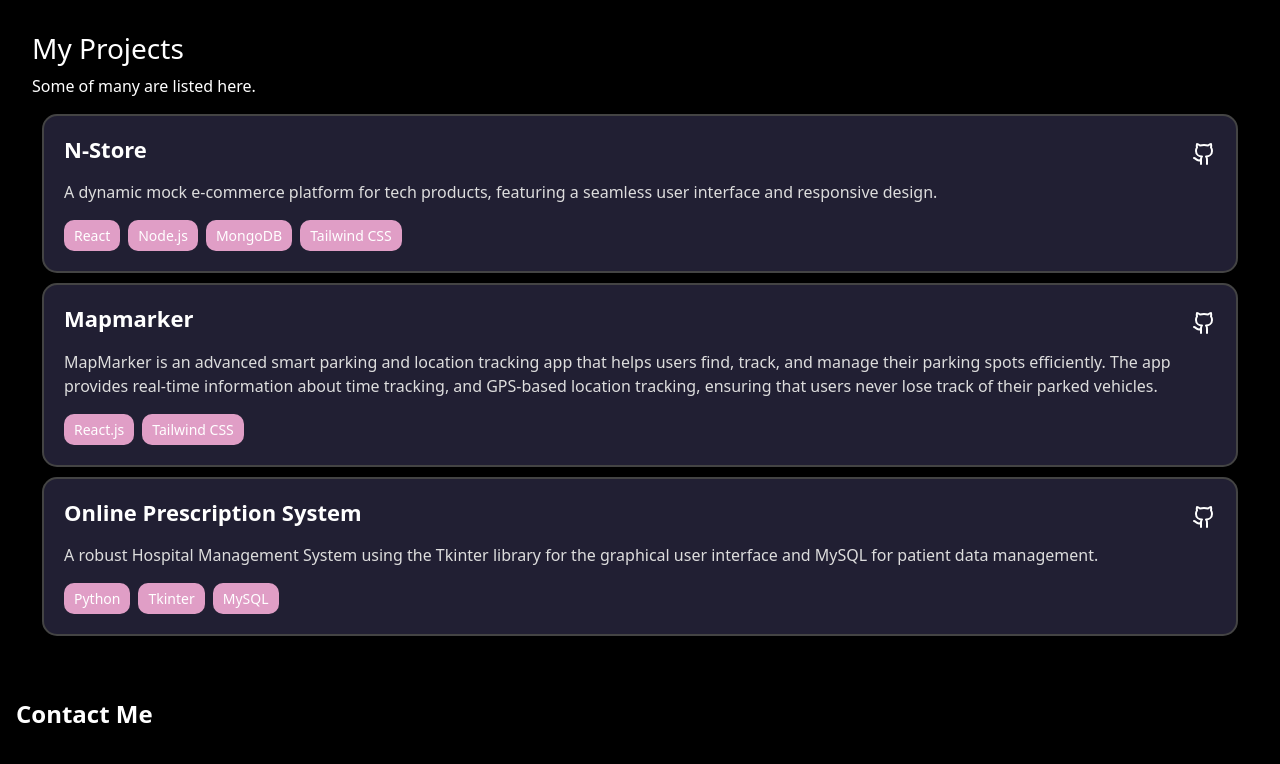
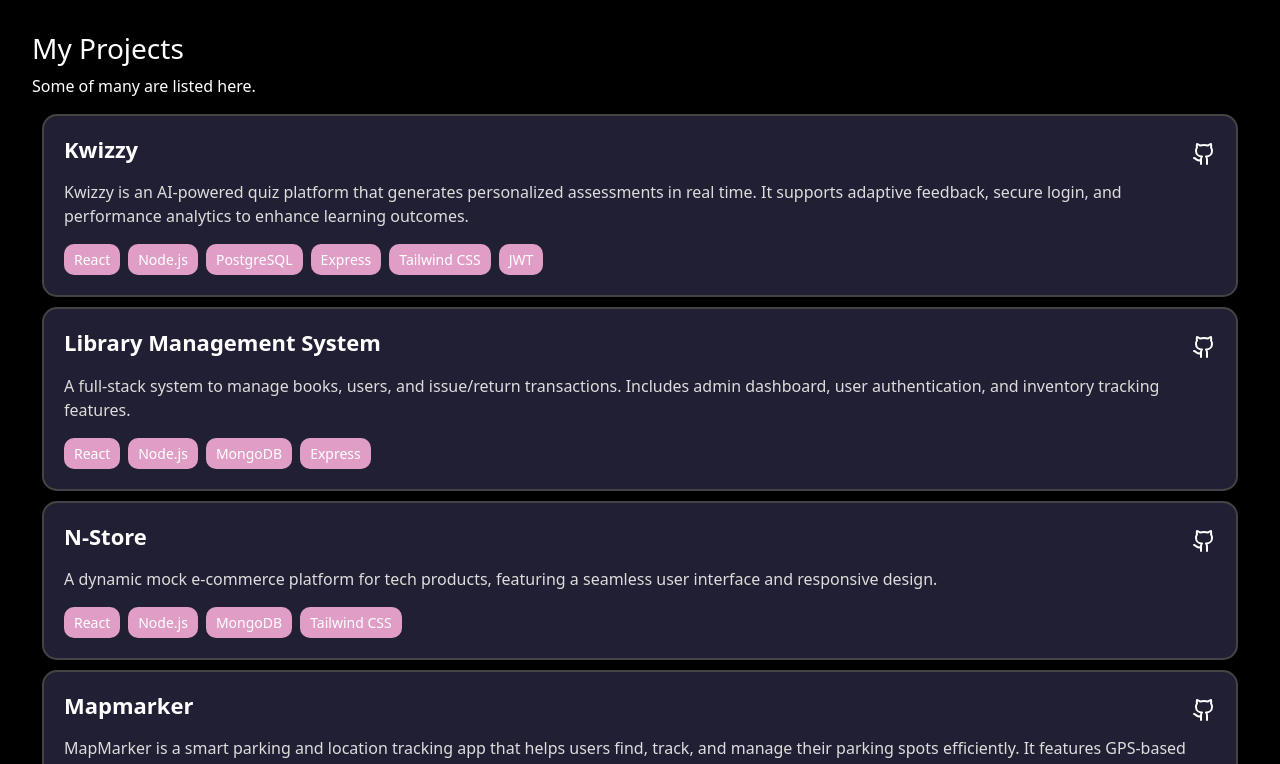
Before and after one commit to NirajanBanjade/Scramble_portfolio, a React (Create React App) app: page / in a window 1280 px wide. Shown: the part 1800-2564 px from the top of the page. Built offline with nearby package versions, Linux system fonts and the light colour scheme.

Commit message:
new projects

```diff
--- a/src/App.css
+++ b/src/App.css
@@ -8,6 +8,27 @@
   .container{
     padding : 0 1.5rem;
   }
+} */
+* {
+  box-sizing: border-box;
+}
+
+.container {
+  max-width: 1300px !important;
+  width: 100%;  /* ✅ Ensures it adapts to all screen sizes */
+  margin: 0 auto;
+  position: relative;
+}
+
+@media (max-width: 1300px) {
+  .container {
+    padding: 0 1rem; /* ✅ Adjust padding for better alignment */
+  }
+}
+
+body {
+  color: white;
+  background-color: black;
 }
  */
 
--- a/src/Components/Projects/Projects.jsx
+++ b/src/Components/Projects/Projects.jsx
@@ -4,6 +4,18 @@ import './Projects.css'
 
 // Project data with technologies list
 export const ProjectData = [
+  {
+    title: "Kwizzy",
+    description: "Kwizzy is an AI-powered quiz platform that generates personalized assessments in real time. It supports adaptive feedback, secure login, and performance analytics to enhance learning outcomes.",
+    githublink: "https://github.com/NirajanBanjade/Kwizzy",
+    technologies: ["React", "Node.js", "PostgreSQL", "Express", "Tailwind CSS", "JWT"]
+  },
+  {
+    title: "Library Management System",
+    description: "A full-stack system to manage books, users, and issue/return transactions. Includes admin dashboard, user authentication, and inventory tracking features.",
+    githublink: "https://github.com/NirajanBanjade/Library-Management",
+    technologies: ["React", "Node.js", "MongoDB", "Express"]
+  },
   {
     title: "N-Store",
     description: "A dynamic mock e-commerce platform for tech products, featuring a seamless user interface and responsive design.",
@@ -12,19 +24,14 @@ export const ProjectData = [
     technologies: ["React", "Node.js", "MongoDB", "Tailwind CSS"]
   },
   {
-    title:"Mapmarker",
-    description: "MapMarker is an advanced smart parking and location tracking app that helps users find, track, and manage their parking spots efficiently. The app provides real-time information about time tracking, and GPS-based location tracking, ensuring that users never lose track of their parked vehicles.",
+    title: "Mapmarker",
+    description: "MapMarker is a smart parking and location tracking app that helps users find, track, and manage their parking spots efficiently. It features GPS-based tracking, real-time status updates, and intuitive time management.",
     githublink: "https://github.com/NirajanBanjade/Mapmarker",
     technologies: ["React.js", "Tailwind CSS"]
-  },
-  {
-    title: "Online Prescription System",
-    description: "A robust Hospital Management System using the Tkinter library for the graphical user interface and MySQL for patient data management.",
-    githublink: "https://github.com/NirajanBanjade/Hospital",
-    // projectlink: "https://prescriptionsystem.com",
-    technologies: ["Python", "Tkinter", "MySQL"]
   }
-];
+
+]
+
 
 const ProjectCard = ({ title, description, githublink, projectlink, technologies }) => {
   return (
--- a/src/index.css
+++ b/src/index.css
@@ -2,6 +2,6 @@ body {
   /* margin: 0; */
   color:white;
   background-color: black;
-/*   display: grid; */
+  display: grid;
   /* padding: 0; */
 }
```
